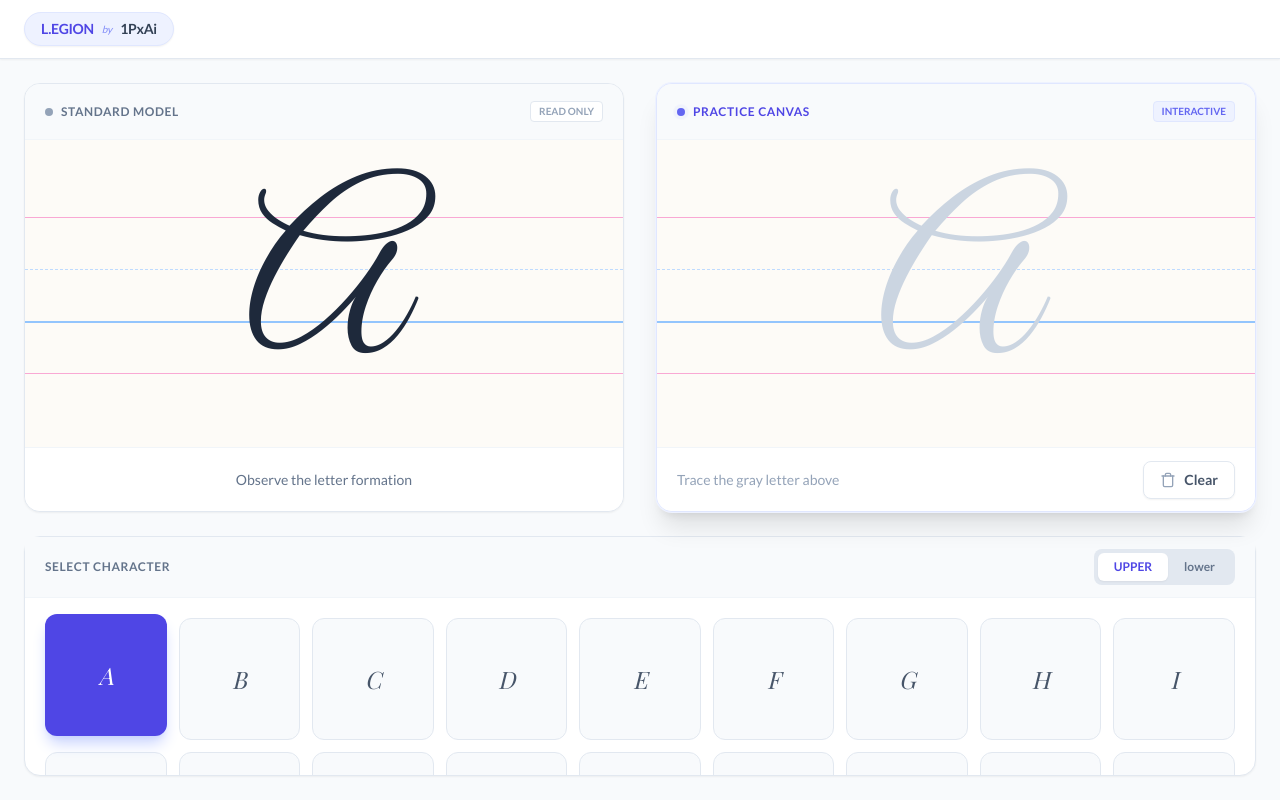
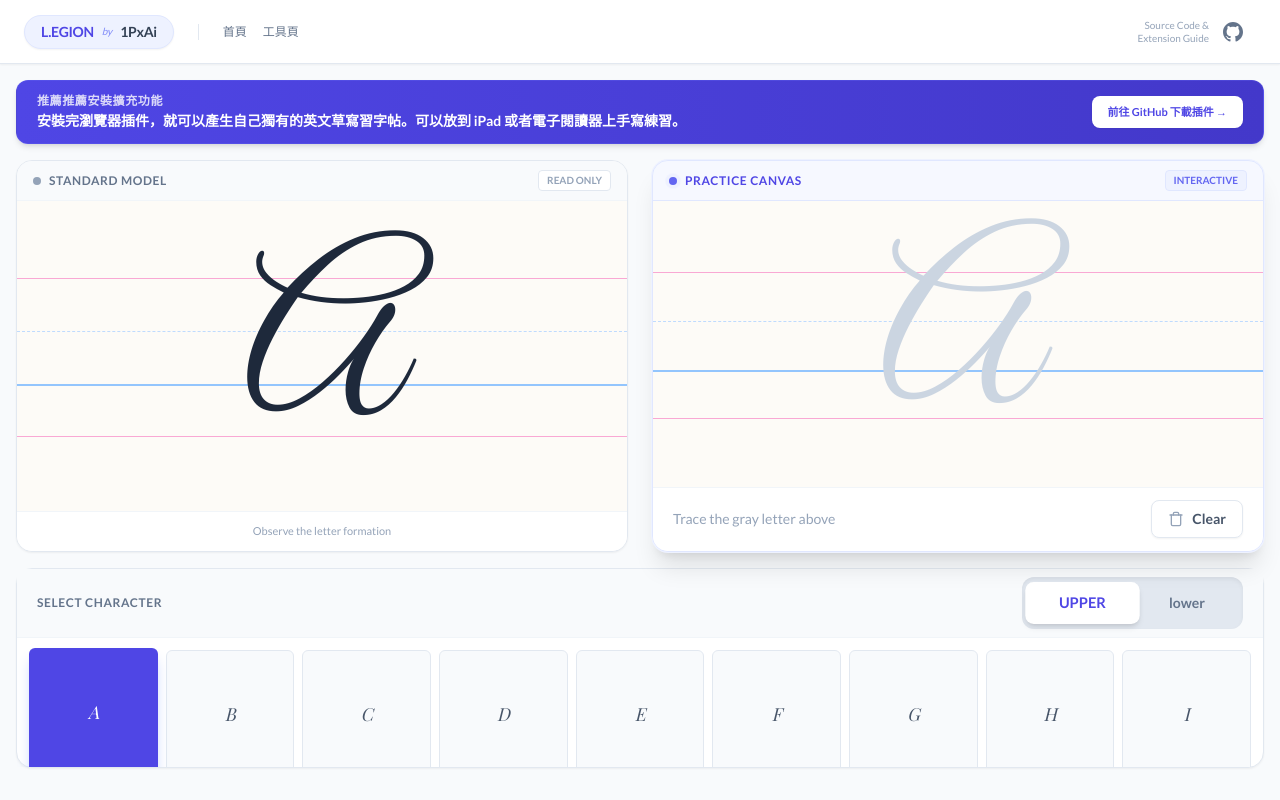
Before and after one commit to digirss/L-Cursive, a React (Vite) app: page / in a window 1280 px wide. Built offline with nearby package versions, Linux system fonts and the light colour scheme; a web font is replaced by a local one.

Commit message:
style: refine UI layout (shrink panels/grid, enlarge toggle) on branch

```diff
--- a/App.tsx
+++ b/App.tsx
@@ -31,25 +31,64 @@ export default function App() {
     <div className="min-h-screen flex flex-col font-sans-body text-slate-800 bg-[#f8fafc]">
       {/* Header */}
       <header className="bg-white border-b border-slate-200 px-6 py-3 flex justify-between items-center shadow-sm sticky top-0 z-30 shrink-0">
-        <div className="flex items-center">
+        <div className="flex items-center gap-6">
           <div className="px-4 py-1.5 bg-indigo-50 border border-indigo-100 rounded-full flex items-center gap-2 shadow-sm">
             <span className="text-sm font-bold tracking-tight text-indigo-600">L.EGION</span>
             <span className="text-[10px] font-medium text-indigo-400 lowercase italic">by</span>
             <span className="text-sm font-bold tracking-tight text-slate-700">1PxAi</span>
           </div>
+
+          <nav className="hidden md:flex items-center gap-4 border-l border-slate-200 pl-6">
+            <a href="/" className="text-xs font-medium text-slate-500 hover:text-indigo-600 transition-colors">首頁</a>
+            <a href="/tools" className="text-xs font-medium text-slate-500 hover:text-indigo-600 transition-colors">工具頁</a>
+          </nav>
+        </div>
+
+        <div className="flex items-center gap-4">
+          <a
+            href="https://github.com/digirss/L-Cursive"
+            target="_blank"
+            rel="noopener noreferrer"
+            className="flex items-center gap-2.5 px-3 py-1.5 text-xs font-medium text-slate-500 hover:text-slate-800 hover:bg-slate-50 rounded-lg transition-all border border-transparent hover:border-slate-100"
+            title="查看原程式碼與擴充功能手冊"
+          >
+            <div className="flex flex-col items-end mr-1 text-[10px] leading-tight text-slate-400 font-normal">
+              <span>Source Code &</span>
+              <span>Extension Guide</span>
+            </div>
+            <svg className="w-5 h-5" viewBox="0 0 24 24" fill="currentColor">
+              <path d="M12 0c-6.626 0-12 5.373-12 12 0 5.302 3.438 9.8 8.207 11.387.599.111.793-.261.793-.577v-2.234c-3.338.726-4.033-1.416-4.033-1.416-.546-1.387-1.333-1.756-1.333-1.756-1.089-.745.083-.729.083-.729 1.205.084 1.839 1.237 1.839 1.237 1.07 1.834 2.807 1.304 3.492.997.107-.775.418-1.305.762-1.604-2.665-.305-5.467-1.334-5.467-5.931 0-1.311.469-2.381 1.236-3.221-.124-.303-.535-1.524.117-3.176 0 0 1.008-.322 3.301 1.23.957-.266 1.983-.399 3.003-.404 1.02.005 2.047.138 3.006.404 2.291-1.552 3.297-1.23 3.297-1.23.653 1.653.242 2.874.118 3.176.77.84 1.235 1.911 1.235 3.221 0 4.609-2.807 5.624-5.479 5.921.43.372.823 1.102.823 2.222v3.293c0 .319.192.694.801.576 4.765-1.589 8.199-6.086 8.199-11.386 0-6.627-5.373-12-12-12z" />
+            </svg>
+          </a>
         </div>
       </header>
 
       {/* Main Content: Vertical Flex Layout */}
-      <main className="flex-1 max-w-[1800px] mx-auto w-full p-6 gap-6 flex flex-col h-[calc(100vh-64px)] overflow-hidden">
+      <main className="flex-1 max-w-[1600px] mx-auto w-full p-4 gap-4 flex flex-col h-[calc(100vh-64px)] overflow-hidden">
+
+        {/* Extension Promo Banner */}
+        <div className="bg-gradient-to-r from-indigo-600 to-indigo-700 text-white px-5 py-3 rounded-xl flex flex-col md:flex-row items-center justify-between shadow-md border border-indigo-500/30 gap-3 shrink-0">
+          <div className="flex flex-col">
+            <h3 className="text-xs font-bold uppercase tracking-wider opacity-80 mb-0.5">推薦推薦安裝擴充功能</h3>
+            <p className="text-sm font-semibold">安裝完瀏覽器插件，就可以產生自己獨有的英文草寫習字帖。可以放到 iPad 或者電子閱讀器上手寫練習。</p>
+          </div>
+          <a
+            href="https://github.com/digirss/L-Cursive"
+            target="_blank"
+            rel="noopener noreferrer"
+            className="px-4 py-2 bg-white text-indigo-600 text-[11px] font-bold rounded-lg hover:bg-indigo-50 transition-all shadow-sm whitespace-nowrap"
+          >
+            前往 GitHub 下載插件 →
+          </a>
+        </div>
 
         {/* --- TOP SECTION: Workspace (Mirrored Layout) --- */}
-        <div className="flex-1 grid grid-cols-1 lg:grid-cols-2 gap-8 min-h-0">
+        <div className="flex-[0.8] grid grid-cols-1 lg:grid-cols-2 gap-6 min-h-0 max-h-[50vh]">
 
           {/* LEFT PANEL: Standard Model */}
           <div className="bg-white rounded-2xl shadow-sm border border-slate-200 overflow-hidden flex flex-col relative group">
-            {/* Header: Fixed Height (h-14) */}
-            <div className="h-14 bg-slate-50 border-b border-slate-100 px-5 flex items-center justify-between shrink-0">
+            {/* Header: Reduced Height (h-10) */}
+            <div className="h-10 bg-slate-50 border-b border-slate-100 px-4 flex items-center justify-between shrink-0">
               <h2 className="text-xs font-bold text-slate-500 uppercase tracking-wider flex items-center gap-2">
                 <span className="w-2 h-2 rounded-full bg-slate-400"></span>
                 Standard Model
@@ -66,16 +105,16 @@ export default function App() {
               />
             </div>
 
-            {/* Footer: Fixed Height (h-16) */}
-            <div className="h-16 bg-white border-t border-slate-100 px-5 flex items-center justify-center shrink-0">
-              <p className="text-sm text-slate-500 font-medium">Observe the letter formation</p>
+            {/* Footer: Reduced Height (h-10) */}
+            <div className="h-10 bg-white border-t border-slate-100 px-4 flex items-center justify-center shrink-0">
+              <p className="text-[11px] text-slate-400 font-medium">Observe the letter formation</p>
             </div>
           </div>
 
           {/* RIGHT PANEL: Practice Area */}
           <div className="bg-white rounded-2xl shadow-xl border border-indigo-100 overflow-hidden flex flex-col relative ring-1 ring-indigo-50">
-            {/* Header: Fixed Height (h-14) - Matches Left */}
-            <div className="h-14 bg-slate-50 border-b border-slate-100 px-5 flex items-center justify-between shrink-0">
+            {/* Header: Reduced Height (h-10) - Matches Left */}
+            <div className="h-10 bg-indigo-50/50 border-b border-indigo-100 px-4 flex items-center justify-between shrink-0">
               <h2 className="text-xs font-bold text-indigo-600 uppercase tracking-wider flex items-center gap-2">
                 <span className="relative flex h-2 w-2">
                   <span className="animate-ping absolute inline-flex h-full w-full rounded-full bg-indigo-400 opacity-75"></span>
@@ -115,36 +154,36 @@ export default function App() {
         </div>
 
         {/* --- BOTTOM SECTION: Selection Controls --- */}
-        <div className="bg-white rounded-2xl shadow-sm border border-slate-200 flex flex-col shrink-0 h-auto max-h-[30vh]">
-          <div className="bg-slate-50 border-b border-slate-100 px-5 py-3 flex justify-between items-center shrink-0">
+        <div className="bg-white rounded-2xl shadow-sm border border-slate-200 flex flex-col shrink-0 h-auto max-h-[25vh]">
+          <div className="bg-slate-50 border-b border-slate-100 px-5 py-2 flex justify-between items-center shrink-0">
             <h2 className="text-xs font-bold text-slate-500 uppercase tracking-wider">Select Character</h2>
 
-            <div className="flex bg-slate-200 p-1 rounded-lg">
+            <div className="flex bg-slate-200 p-1.5 rounded-xl shadow-inner">
               <button
                 onClick={() => toggleCase(true)}
-                className={`px-4 py-1.5 text-xs font-bold rounded-md transition-all ${isUppercase ? 'bg-white text-indigo-600 shadow-sm' : 'text-slate-500 hover:text-slate-700'}`}
+                className={`px-8 py-2.5 text-sm font-black rounded-lg transition-all ${isUppercase ? 'bg-white text-indigo-600 shadow-md scale-105' : 'text-slate-500 hover:text-slate-700'}`}
               >
                 UPPER
               </button>
               <button
                 onClick={() => toggleCase(false)}
-                className={`px-4 py-1.5 text-xs font-bold rounded-md transition-all ${!isUppercase ? 'bg-white text-indigo-600 shadow-sm' : 'text-slate-500 hover:text-slate-700'}`}
+                className={`px-8 py-2.5 text-sm font-black rounded-lg transition-all ${!isUppercase ? 'bg-white text-indigo-600 shadow-md scale-105' : 'text-slate-500 hover:text-slate-700'}`}
               >
                 lower
               </button>
             </div>
           </div>
 
-          <div className="p-5 overflow-y-auto">
-            <div className="grid grid-cols-6 sm:grid-cols-9 md:grid-cols-13 gap-3">
+          <div className="p-3 overflow-y-auto">
+            <div className="grid grid-cols-6 sm:grid-cols-9 md:grid-cols-13 gap-2">
               {ALPHABET.map((letter) => (
                 <button
                   key={letter}
                   onClick={() => handleLetterSelect(letter)}
                   className={`
-                      aspect-square rounded-xl flex items-center justify-center text-2xl font-serif-display italic transition-all duration-200
+                      aspect-square rounded-md flex items-center justify-center text-lg font-serif-display italic transition-all duration-200
                       ${selectedLetter === letter
-                      ? 'bg-indigo-600 text-white shadow-lg shadow-indigo-200 -translate-y-1'
+                      ? 'bg-indigo-600 text-white shadow-lg shadow-indigo-200 -translate-y-0.5'
                       : 'bg-slate-50 text-slate-600 hover:bg-white border border-slate-200 hover:border-indigo-300 hover:shadow-md'}
                     `}
                 >
```
